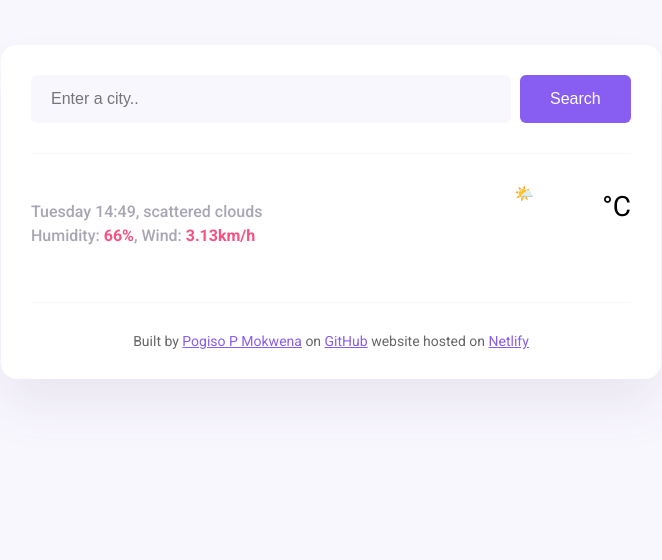
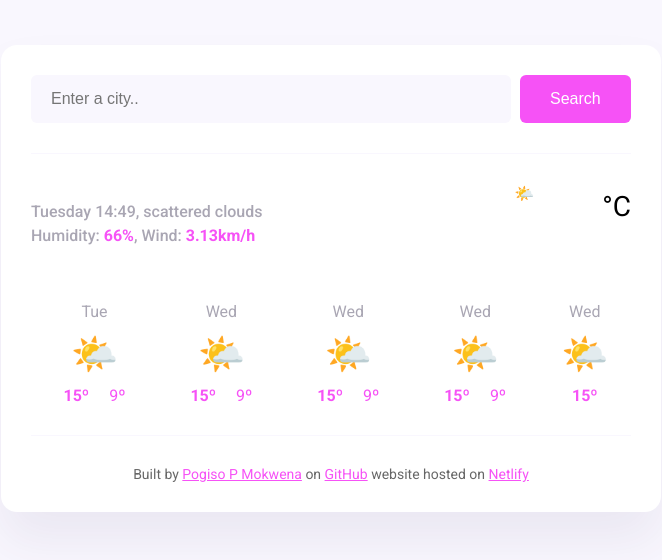
Before and after one commit to PogisoM/Week8, a plain HTML site: page index.html in a window 1280 px wide. Shown: the whole page, without its empty margins (309-971 px from the left). Drawn offline with nearby package versions, Linux system fonts and the light colour scheme; files that its build step writes are made by us from their sources; no server answers.

Commit message:
updated html, js and css files

```diff
--- a/index.html
+++ b/index.html
@@ -9,7 +9,7 @@
       href="https://fonts.googleapis.com/css2?family=Roboto:ital,wght@0,100;0,300;0,400;0,500;0,700;0,900;1,100;1,300;1,400;1,500;1,700;1,900&display=swap"
       rel="stylesheet"
     />
-    <link rel="stylesheet" href="src/style.css" />
+    <link rel="stylesheet" href="style.css" />
     <script src="https://cdn.jsdelivr.net/npm/axios@1.1.2/dist/axios.min.js"></script>
     <title>Popla App</title>
   </head>
@@ -32,17 +32,67 @@
           <div>
             <h1 class="weather-app-city" id="city"></h1>
             <p class="weather-app-details">
-              Tuesday 14:49, scattered clouds
+              <span id="time">Tuesday 14:49</span>,
+              <span id="description">scattered clouds</span>
               <br />
-              Humidity: <strong>66%</strong>, Wind: <strong>3.13km/h</strong>
+              Humidity: <strong id="humidity">66%</strong>, Wind:
+              <strong id="wind-speed">3.13km/h</strong>
             </p>
           </div>
           <div class="weather-app-temperature-container">
-            <div class="weather-app-icon">🌤️</div>
+            <div class="weather-app-icon" id="icon">🌤️</div>
             <div class="weather-app-temperature" id="temperature"></div>
             <div class="weatehr-app-unit">°C</div>
           </div>
         </div>
+         <div class="weather-forecast">
+          <div class="weather-forecast-day">
+            <div class="weather-forecast-date">Tue</div>
+            <div class="weather-forecast-icon">🌤️</div>
+            <div class="weather-forecast-temperatures">
+              <div class="weather-forecast-temperature">
+                <strong>15º</strong>
+              </div>
+              <div class="weather-forecast-temperature">9º</div>
+            </div>
+          </div>
+          <div class="weather-forecast-day">
+            <div class="weather-forecast-date">Wed</div>
+            <div class="weather-forecast-icon">🌤️</div>
+            <div class="weather-forecast-temperatures">
+              <div class="weather-forecast-temperature">
+                <strong>15º</strong>
+              </div>
+              <div class="weather-forecast-temperature">9º</div>
+            </div>
+          </div>
+          <div class="weather-forecast-day">
+            <div class="weather-forecast-date">Wed</div>
+            <div class="weather-forecast-icon">🌤️</div>
+            <div class="weather-forecast-temperatures">
+              <div class="weather-forecast-temperature">
+                <strong>15º</strong>
+              </div>
+              <div class="weather-forecast-temperature">9º</div>
+            </div>
+          </div>
+          <div class="weather-forecast-day">
+            <div class="weather-forecast-date">Wed</div>
+            <div class="weather-forecast-icon">🌤️</div>
+            <div class="weather-forecast-temperatures">
+              <div class="weather-forecast-temperature">
+                <strong>15º</strong>
+              </div>
+              <div class="weather-forecast-temperature">9º</div>
+            </div>
+          </div>
+          <div class="weather-forecast-day">
+            <div class="weather-forecast-date">Wed</div>
+            <div class="weather-forecast-icon">🌤️</div>
+            <div class="weather-forecast-temperatures">
+              <div class="weather-forecast-temperature">
+                <strong>15º</strong>
+              </div>
       </main>
 
       <footer>
@@ -57,6 +107,6 @@
         <a href="https://popla.netlify.app" target="_blank"> Netlify</a>
       </footer>
     </div>
-    <script src="src/index.js"></script>
+    <script src="index.js"></script>
   </body>
 </html>
--- a/index.js
+++ b/index.js
@@ -50,9 +50,34 @@ function handleSearchSubmit(event) {
   let searchInput = document.querySelector("#search-form-input");
 
   searchCity(searchInput.value);
+  function displayForecast() {
+    let days = ["Tue", "Wed", "Thu", "Fri", "Sat"];
+    let forecastHtml = "";
+
+    days.forEach(function (day) {
+      forecastHtml =
+        forecastHtml +
+        `
+      <div class="weather-forecast-day">
+        <div class="weather-forecast-date">${day}</div>
+        <div class="weather-forecast-icon">🌤️</div>
+        <div class="weather-forecast-temperatures">
+          <div class="weather-forecast-temperature">
+            <strong>15º</strong>
+          </div>
+          <div class="weather-forecast-temperature">9º</div>
+        </div>
+      </div>
+    `;
+    });
+
+    let forecastElement = document.querySelector("#forecast");
+    forecastElement.innerHTML = forecastHtml;
+  }
 }
 
 let searchFormElement = document.querySelector("#search-form");
 searchFormElement.addEventListener("submit", handleSearchSubmit);
 
-searchCity("Paris");
+searchCity("Temba");
+dailyForecast();
--- a/style.css
+++ b/style.css
@@ -4,7 +4,7 @@ body {
 }
 
 a {
-  color: #885df1;
+  color: #f652f6;
 }
 
 .weather-app {
@@ -31,7 +31,7 @@ header {
 }
 
 .search-form-button {
-  background: #885df1;
+  background: #f652f6;
   padding: 15px 30px;
   border: none;
   font-size: 16px;
@@ -63,7 +63,7 @@ main {
 }
 
 .weather-app-details strong {
-  color: #f65282;
+  color: #f652f6;
 }
 
 .weather-app-temperature-container {
@@ -85,6 +85,35 @@ main {
   margin-top: 6px;
   font-size: 28px;
 }
+.weather-forecast {
+  display: flex;
+  justify-content: space-around;
+  margin-top: 30px;
+}
+
+.weather-forecast-date {
+  text-align: center;
+  color: rgba(39, 33, 66, 0.4);
+  font-size: 16px;
+  line-height: 20px;
+  margin-bottom: 10px;
+}
+
+.weather-forecast-icon {
+  font-size: 38px;
+  text-align: center;
+}
+.weather-forecast-temperatures {
+  text-align: center;
+  color: #f652f6;
+  margin-top: 10px;
+  display: flex;
+  justify-content: center;
+}
+
+.weather-forecast-temperature {
+  padding: 0 10px;
+}
 
 footer {
   border-top: 1px solid #f9f7fe;
```
